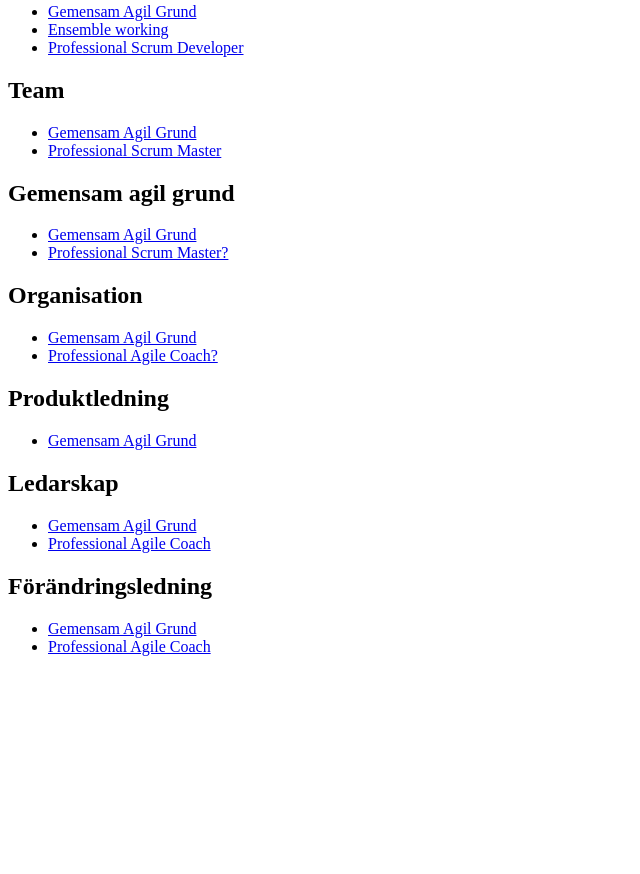
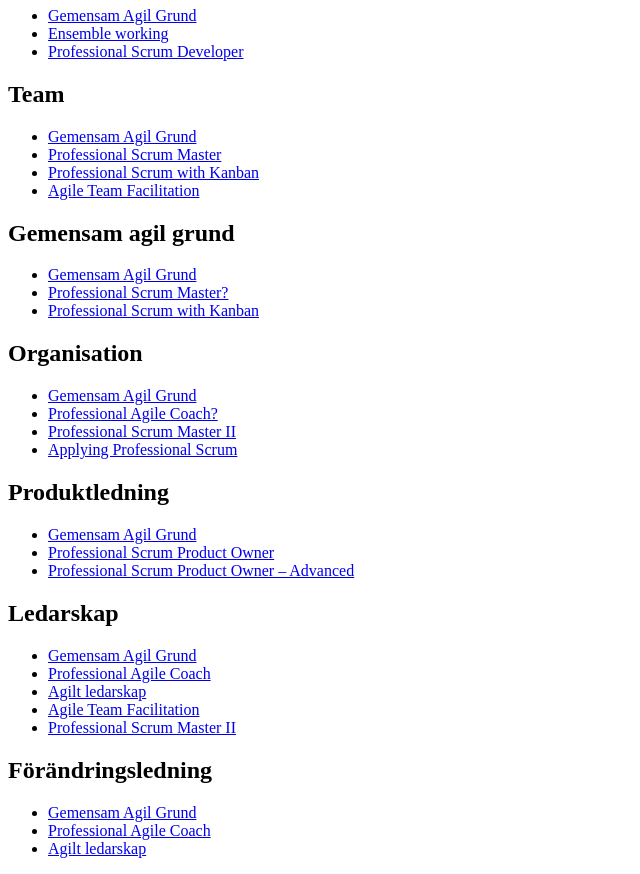
Before and after one commit to ProAgileAB/CourseMap, a plain HTML site: page index.html in a window 1280 px wide. Shown: the part 372-1246 px from the top of the page, without its empty margins (0-640 px from the left). Before the commit the page ends 1044 px from the top, so only its background shows below. Drawn offline with Linux system fonts and the light colour scheme.

Commit message:
Add some more courses and a WIP image

```diff
--- a/index.html
+++ b/index.html
@@ -1,3 +1,5 @@
+<img src="WIP.png">
+
 <img
         src="https://wp.proagile.se/wp-content/uploads/2021/11/offert-framsida-svenska-709x1024.jpg"
         usemap="#coursemap"
@@ -17,6 +19,7 @@
           coords="57,476,201,557"
           shape="rect">
 </map>
+
 
 <h2 id="teknisk-agil">Teknisk agil</h2>
 <ul>
@@ -49,6 +52,16 @@
             Professional Scrum Master
         </a>
     </li>
+    <li>
+        <a href="https://proagile.se/vara-kurser/professional-scrum-with-kanban">
+            Professional Scrum with Kanban
+        </a>
+    </li>
+    <li>
+        <a href="https://proagile.se/https://wp.proagile.se/vara-kurser/agile-team-facilitation">
+            Agile Team Facilitation
+        </a>
+    </li>
 </ul>
 
 <h2 id="gemensam-agil-grund">Gemensam agil grund</h2>
@@ -61,6 +74,11 @@
     <li>
         <a href="https://proagile.se/vara-kurser/professional-scrum-master">
             Professional Scrum Master?
+        </a>
+    </li>
+    <li>
+        <a href="https://proagile.se/vara-kurser/professional-scrum-with-kanban">
+            Professional Scrum with Kanban
         </a>
     </li>
 </ul>
@@ -77,6 +95,16 @@
             Professional Agile Coach?
         </a>
     </li>
+    <li>
+        <a href="https://proagile.se/vara-kurser/professional-scrum-master-ii">
+            Professional Scrum Master II
+        </a>
+    </li>
+    <li>
+        <a href="https://proagile.se/vara-kurser/applying-professional-scrum">
+            Applying Professional Scrum
+        </a>
+    </li>
 </ul>
 
 <h2 id="produktledning">Produktledning</h2>
@@ -84,6 +112,16 @@
     <li>
         <a href="https://proagile.se/vara-kurser/ag">
             Gemensam Agil Grund
+        </a>
+    </li>
+    <li>
+        <a href="https://proagile.se/vara-kurser/professional-scrum-product-owner">
+            Professional Scrum Product Owner
+        </a>
+    </li>
+    <li>
+        <a href="https://proagile.se/vara-kurser/professional-scrum-product-owner-advanced">
+            Professional Scrum Product Owner – Advanced
         </a>
     </li>
 </ul>
@@ -100,6 +138,21 @@
             Professional Agile Coach
         </a>
     </li>
+    <li>
+        <a href="https://proagile.se/vara-kurser/agilt-ledarskap">
+            Agilt ledarskap
+        </a>
+    </li>
+    <li>
+        <a href="https://proagile.se/https://wp.proagile.se/vara-kurser/agile-team-facilitation">
+            Agile Team Facilitation
+        </a>
+    </li>
+    <li>
+        <a href="https://proagile.se/vara-kurser/professional-scrum-master-ii">
+            Professional Scrum Master II
+        </a>
+    </li>
 </ul>
 
 <h2 id="förändringsledning">Förändringsledning</h2>
@@ -114,4 +167,9 @@
             Professional Agile Coach
         </a>
     </li>
+    <li>
+        <a href="https://proagile.se/vara-kurser/agilt-ledarskap">
+            Agilt ledarskap
+        </a>
+    </li>
 </ul>
```
Also changed, not shown: WIP.png (added).
